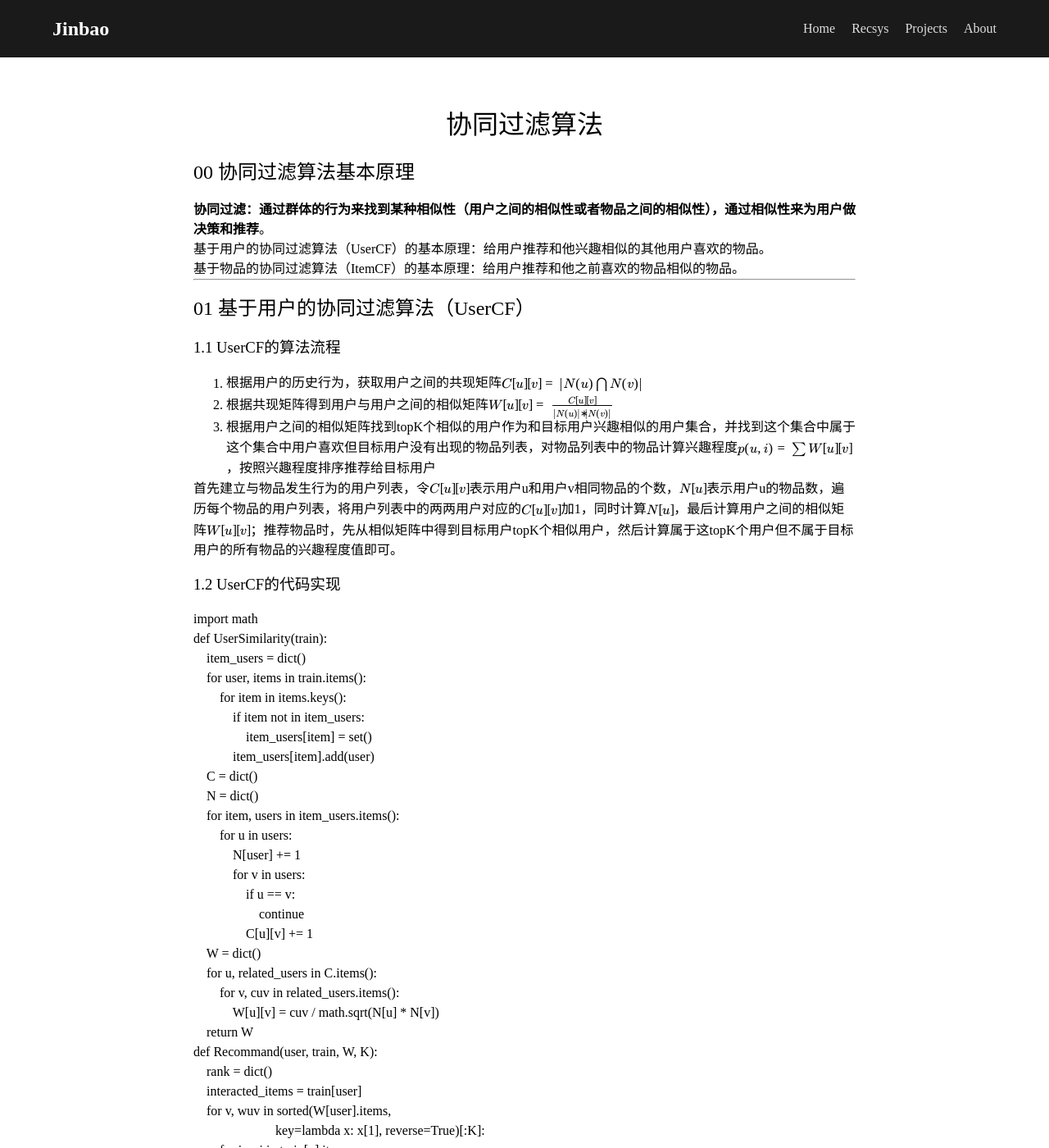
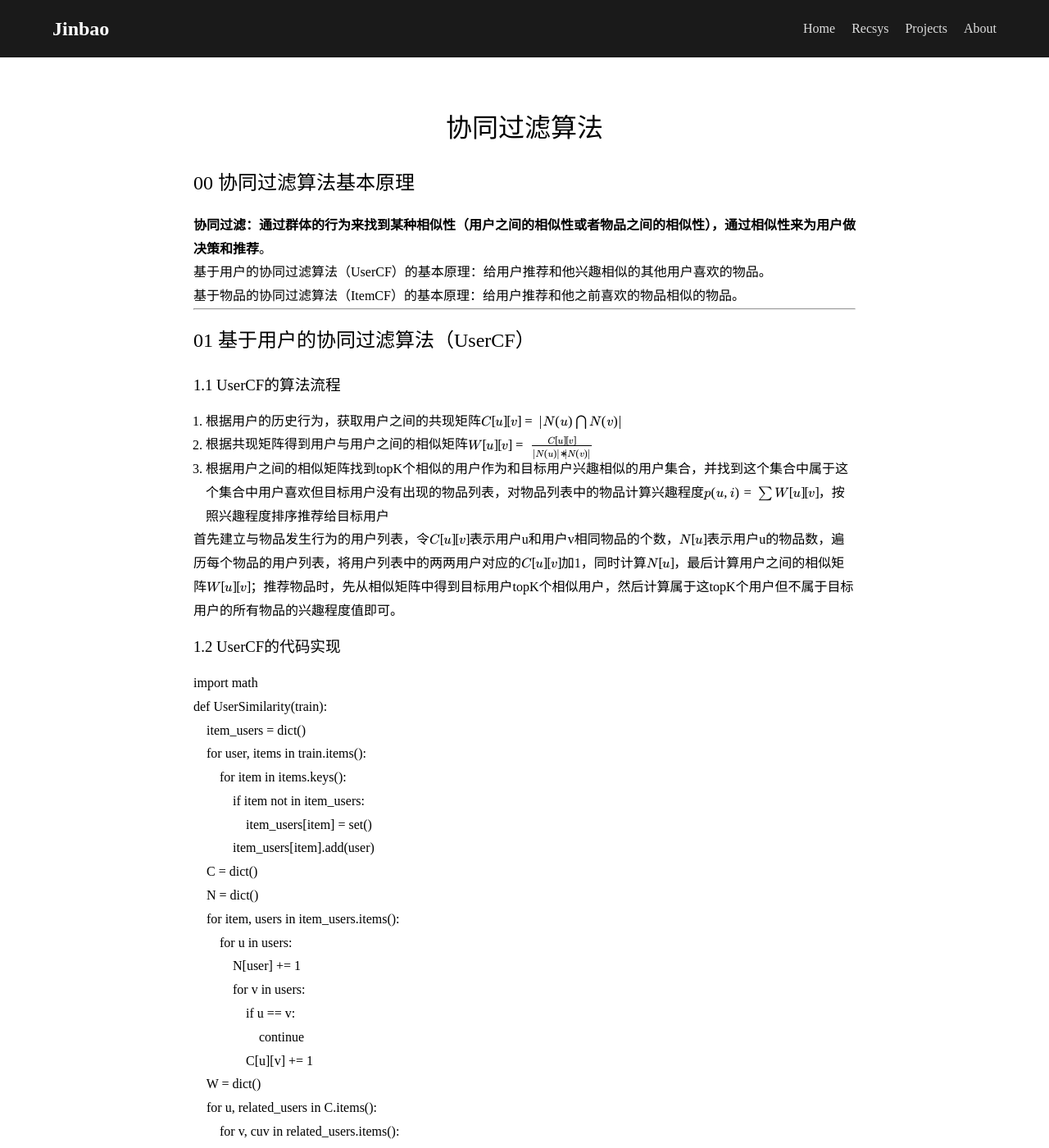
Before and after one commit to JinbaoWeb/jinbaoweb.github.io, a Jekyll site: the page built from recsys/cf.md, in a window 1280 px wide and 1400 px high. Shown: the whole window at 82% size. Built offline with Jekyll 4.4.1, drawn with Linux system fonts in a browser that asks for light colours; our own code applies the rules of GitHub Pages for plain Markdown files; formulas are drawn with MathJax 3.

Commit message:
Update style.css

```diff
--- a/assets/css/style.css
+++ b/assets/css/style.css
@@ -61,7 +61,7 @@ nav ul li a:hover {
     max-width: 840px;
     margin: 0 auto;
     padding: 6rem 1rem;
-    line-height: 1.5;
+    line-height: 1.8;
 }
 
 .main-content h1 {
@@ -71,15 +71,30 @@ nav ul li a:hover {
     text-align: center;
 }
 
-.main-content h2, h3, h4, h5, h6 {
+.main-content h2 {
     margin-top: 1rem;
     margin-bottom: 1rem;
+    font-weight: normal;
+}
+.main-content h3 {
+    margin-top: 0.8rem;
+    margin-bottom: 0.8rem;
+    font-weight: normal;
+}
+.main-content h4 {
+    margin-top: 0.6rem;
+    margin-bottom: 0.6rem;
+    font-weight: normal;
+}
+.main-content h5 {
+    margin-top: 0.5rem;
+    margin-bottom: 0.5rem;
     font-weight: normal;
 }
 
 .main-content ul, .main-content ol {
     margin-top: 0;
-    padding-left: 40px;
+    padding-left: 15px;
 }
 
 /* --- 响应式处理 --- */
```
